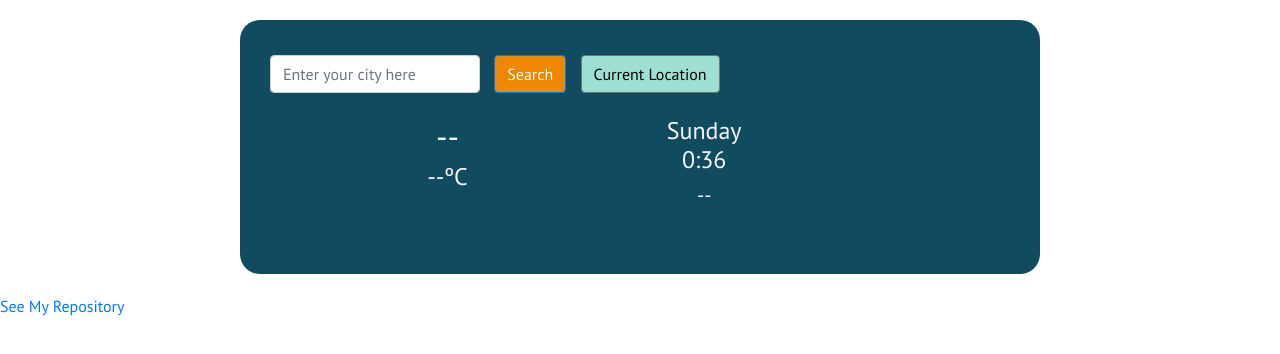
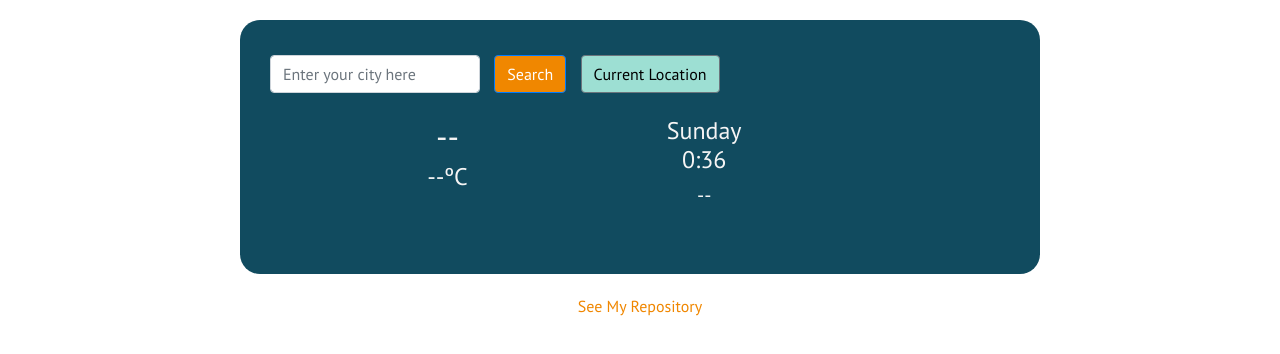
Before and after one commit to alisonrt/shecodes-weather-app, a plain HTML site: page index.html in a window 1280 px wide. Drawn offline with nearby package versions, Linux system fonts and the light colour scheme.

Commit message:
Update style.css

```diff
--- a/style.css
+++ b/style.css
@@ -57,6 +57,8 @@ small {
 }
 .url-link {
   display: block;
+  text-align: center;
+  color: #f08700;
 }
 /* .parent .child .grandchild */
 /* .all.the.same.element.with.all.these.classes */
```
